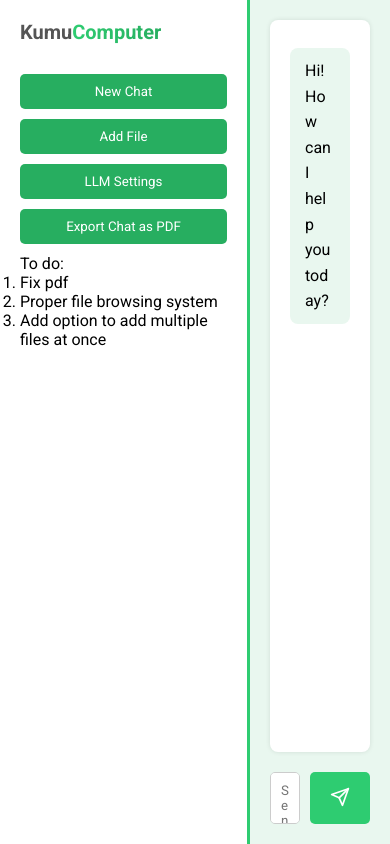
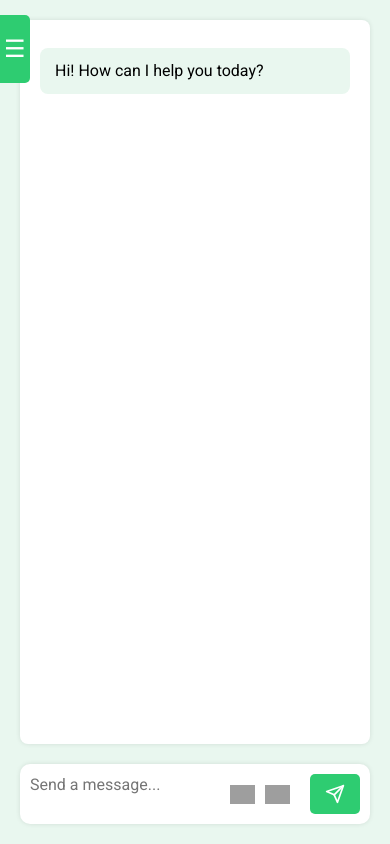
Before and after one commit to PurpleMaia/ryan-nupepa-assist, a Flask app: page /app in a window 390 px wide. Run offline with Flask 3, Linux system fonts and the light colour scheme; some libraries are stand-ins or nearby versions; grey boxes are pictures that could not be loaded.

Commit message:
chat mobile responsive now

```diff
--- a/static/chat.css
+++ b/static/chat.css
@@ -20,6 +20,9 @@ body {
     display: flex;
     flex-direction: column;
     border-right: 3px solid var(--color-primary);
+    z-index: 100;
+    transition: transform 0.15s ease;
+
 }
 
 .sidebar h2 {
@@ -37,6 +40,8 @@ body {
     border-radius: 5px;
     cursor: pointer;
 }
+
+.sidebar button a {text-decoration: none;color:white;}
 
 .sidebar button:hover {
     background: #28B463;
@@ -120,18 +125,25 @@ body {
 
 .chat-input {
     display: flex;
+    gap:10px;
+    align-items: center;
+    padding: 10px;
+    border-radius: 10px;
+    border: none;
+    box-shadow: 0 0 5px rgba(0, 0, 0, 0.1);
+    background: white;
 }
 
 .chat-input textarea {
     flex: 1;
-    padding: 10px;
-    border-radius: 5px;
-    border: 1px solid #ccc;
+    font-size: 1em;
+    border: none;
+    outline: none;
     resize: none;
 }
 
 .chat-input button {
-    padding: 10px 20px;
+    padding: 10px 15px;
     margin-left: 10px;
     background: var(--color-primary);
     color: white;
@@ -191,6 +203,7 @@ body {
     border-radius: 20px;
     box-shadow: 0 0 10px rgba(0, 0, 0, 0.3);
     gap: 10px;
+    z-index: 1100;
 }
 
 #settingsPanel input[type="number"] {
@@ -206,3 +219,49 @@ body {
     border: 1px solid #ccc;
     background: transparent;
 }
+
+.menu-toggle {
+    display: none;
+    position: fixed;
+    top: 15px;
+    left: 0px;
+    z-index: 1000;
+    background: var(--color-primary);
+    color: white;
+    border: none;
+    font-size: 24px;
+    padding: 20px 4px;
+    border-radius: 0px 5px 5px 0px;
+    transition: transform 0.15s ease;
+}
+
+@media (max-width: 768px) {
+    .menu-toggle {
+        display: block;
+    }
+
+    .menu-toggle.active {
+        transform: translateX(250px)
+    }
+
+    .sidebar {
+        transform: translateX(-100%);
+        position: fixed;
+        height: 100vh;
+    }
+
+    .sidebar.active {
+        transform: translateX(0);
+    }
+
+    button, a {
+        -webkit-tap-highlight-color: transparent; /* For iOS and Android */
+        outline: none; /* Removes focus outline */
+    }
+
+    body {
+        height: 100%;
+        height: 100vh;
+        height: 100dvh;
+    }
+}
--- a/templates/chat.html
+++ b/templates/chat.html
@@ -26,18 +26,14 @@
 <body>
 
     <!-- Sidebar with settings and buttons -->
-    <div class="sidebar">
+    <button class="menu-toggle" id="menu-toggle" onclick="toggleSidebar()">&#9776;</button>
+    <div class="sidebar" id="sidebar">
         <h2>Kumu<a class="gradientText">Computer</a></h2>
         <button onclick="clearChat()">New Chat</button>
-        <button onclick="addFile()">Add File</button>
+        <button onclick="addFile()">Add File to Vector Store</button>
         <button onclick="toggleSettings()">LLM Settings</button>
-        <button onclick="exportPDF()">Export Chat as PDF</button>
-        To do:
-        <ol class="todo">
-            <li>Fix pdf</li>
-            <li>Proper file browsing system</li>
-            <li>Add option to add multiple files at once</li>
-        </ol>
+        <!-- <button onclick="exportPDF()" disabled>Export Chat as PDF</button> -->
+        <a href="/feedback" target="_blank">Provide feedback</a>
     </div>
 
     <!-- Main chat interface. Check JS file for more details on workings. -->
@@ -48,33 +44,13 @@
         </div>
         <div class="chat-input">
             <textarea id="userInput" rows="2" placeholder="Send a message..."></textarea>
+            <a onclick="startVoiceInput()" style="cursor:not-allowed"><img src="../static/images/mic.svg" align="center" width="25px"></a>
+            <a onclick="addFileToChat()" style="cursor:not-allowed"><img src="../static/images/file.svg" align="center" width="25px"></a>
             <button id="sendButton" onclick="sendMessage()">
-                <img id="sendIcon" src="../static/images/send.svg" width="20px" style="-webkit-filter: invert(100%)">
-                <img id="waitIcon" src="../static/images/wait.svg" width="20px" style="-webkit-filter: invert(100%); display: none">
+                <img id="sendIcon" src="../static/images/send.svg" align="center" width="20px" style="-webkit-filter: invert(100%)">
+                <img id="waitIcon" src="../static/images/wait.svg" align="center" width="20px" style="-webkit-filter: invert(100%); display: none">
             </button>
         </div>
-    </div>
-
-    <!-- Popup settings menu -->
-    <div class="popup" id="settingsPopup">
-        <h1>Sources</h1><br>
-        <p>Vector store referenced: <b>vs_6875a8264e04819181f92591e60c1054</b></p><br>
-        <h3>Files referenced:</h3>
-        <ul>
-            <li>khha_19270621.pdf (4.1mB) :: Similarity: 0.94</li>
-            <li>khh_18610501.pdf (4.0mB) :: Similarity: 0.73</li>
-        </ul><br>
-        <h3>Parameters:</h3>
-        <ul>
-            <li>Model: gpt-4.1-mini</li>
-            <li>Temperature: 0.7</li>
-            <li>Max Tokens: 4096</li>
-        </ul><br>
-        <input type="checkbox" checked> Include citations in footer? <br>
-        <button class="button">Get PDF summary</button>
-        <button class="button">Delete current chat</button>
-
-        <button class="roundbutton" onclick="toggleSettings()"><b>X</b> Return to chat</button>
     </div>
 
     <div id="settingsPanel" style="display: none;">
@@ -94,12 +70,12 @@
         </label>
         <label>
             Temperature:
-            <input type="number" id="temperature" min="0" max="2" value="0.7" />
+            <input type="number" id="temperature" min="0" max="2" value="0.7" style="font-size:16px;width:60px;" />
         </label>
 
         <label>
             Max Tokens:
-            <input type="number" id="maxTokens" min="10" max="32768" value="4096" />
+            <input type="number" id="maxTokens" min="10" max="32768" value="4096" style="font-size:16px"/>
         </label>
         <button class="button" onclick="toggleSettings()">Save Settings</button>
     </div>
```
